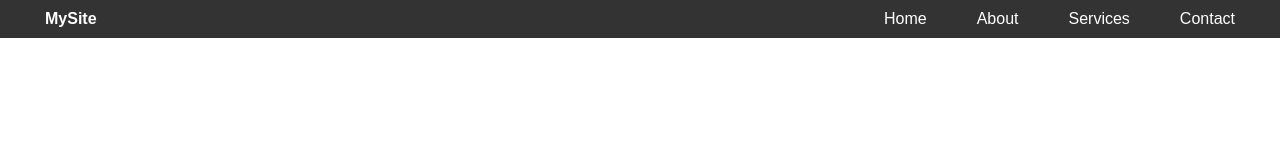
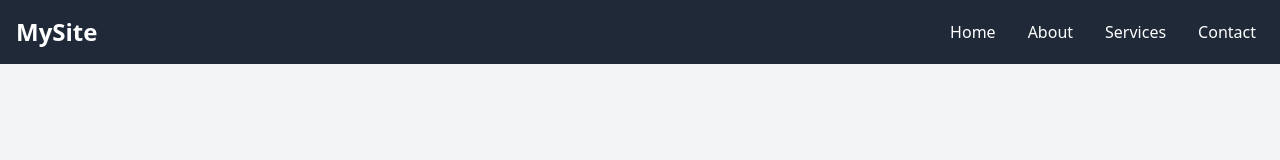
Before and after one commit to Watanuki7/sorcerologist, a plain HTML site: page index.html in a window 1280 px wide. Drawn offline with nearby package versions, Linux system fonts and the light colour scheme.

Commit message:
Add tailwind stuff

```diff
--- a/index.html
+++ b/index.html
@@ -1,22 +1,22 @@
+<!DOCTYPE html>
 <html lang="en">
 <head>
     <meta charset="UTF-8">
     <meta name="viewport" content="width=device-width, initial-scale=1.0">
     <title>Basic Navbar</title>
-        <link rel="stylesheet" href="styles.css"> <!-- Link to the custom CSS file -->
+    <script src="https://cdn.tailwindcss.com"></script>
 </head>
+<body class="bg-gray-100 font-sans">
 
-    <body>
-
-        <nav class="navbar">
-            <div class="logo">
+    <nav class="navbar bg-gray-800 text-white p-4 flex justify-between items-center">
+        <div class="logo text-2xl font-bold">
             <a href="#">MySite</a>
         </div>
-            <ul class="links">
-                <li><a href="#">Home</a></li>
-                <li><a href="#">About</a></li>
-                <li><a href="#">Services</a></li>
-                <li><a href="#">Contact</a></li>
+        <ul class="flex space-x-4">
+            <li><a href="#" class="hover:bg-gray-600 p-2 rounded">Home</a></li>
+            <li><a href="#" class="hover:bg-gray-600 p-2 rounded">About</a></li>
+            <li><a href="#" class="hover:bg-gray-600 p-2 rounded">Services</a></li>
+            <li><a href="#" class="hover:bg-gray-600 p-2 rounded">Contact</a></li>
         </ul>
     </nav>
 
```
Lines whose indentation alone changed are shown as unchanged.
